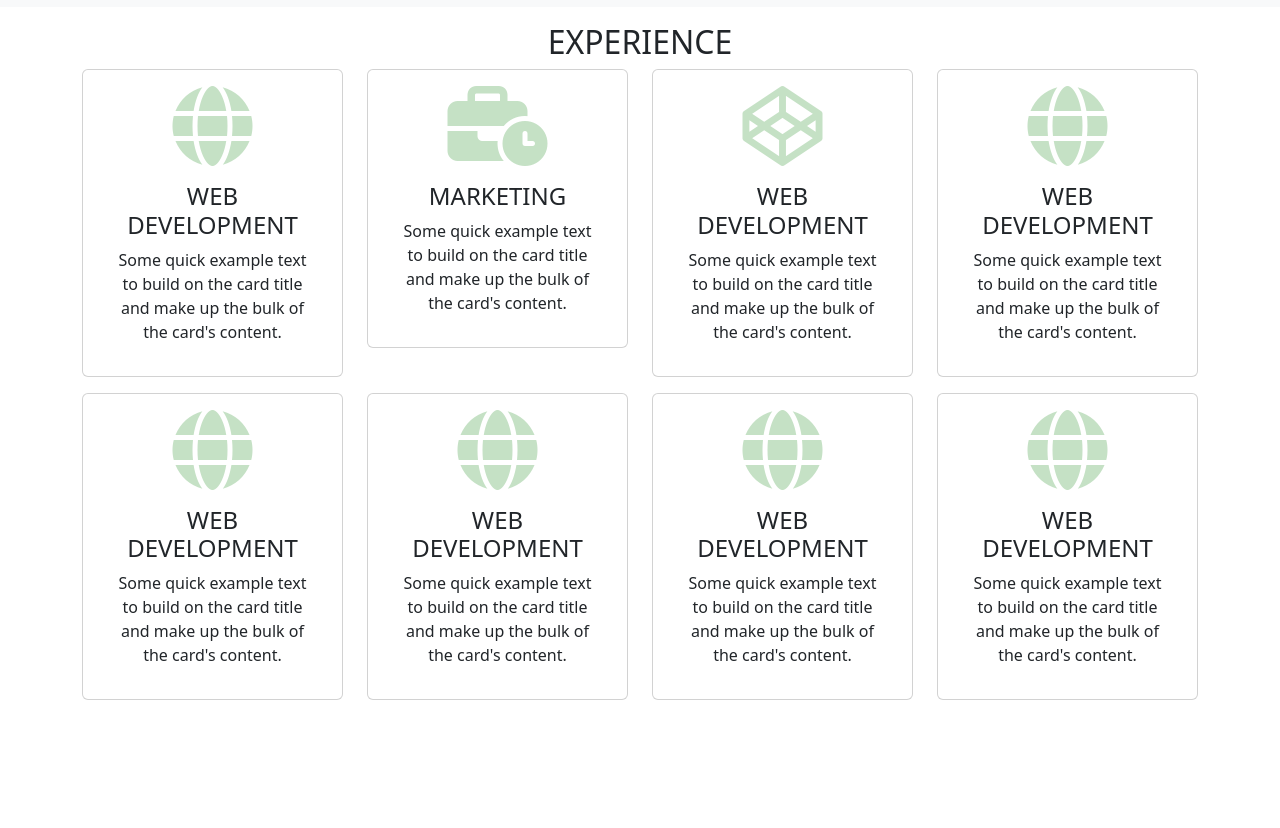
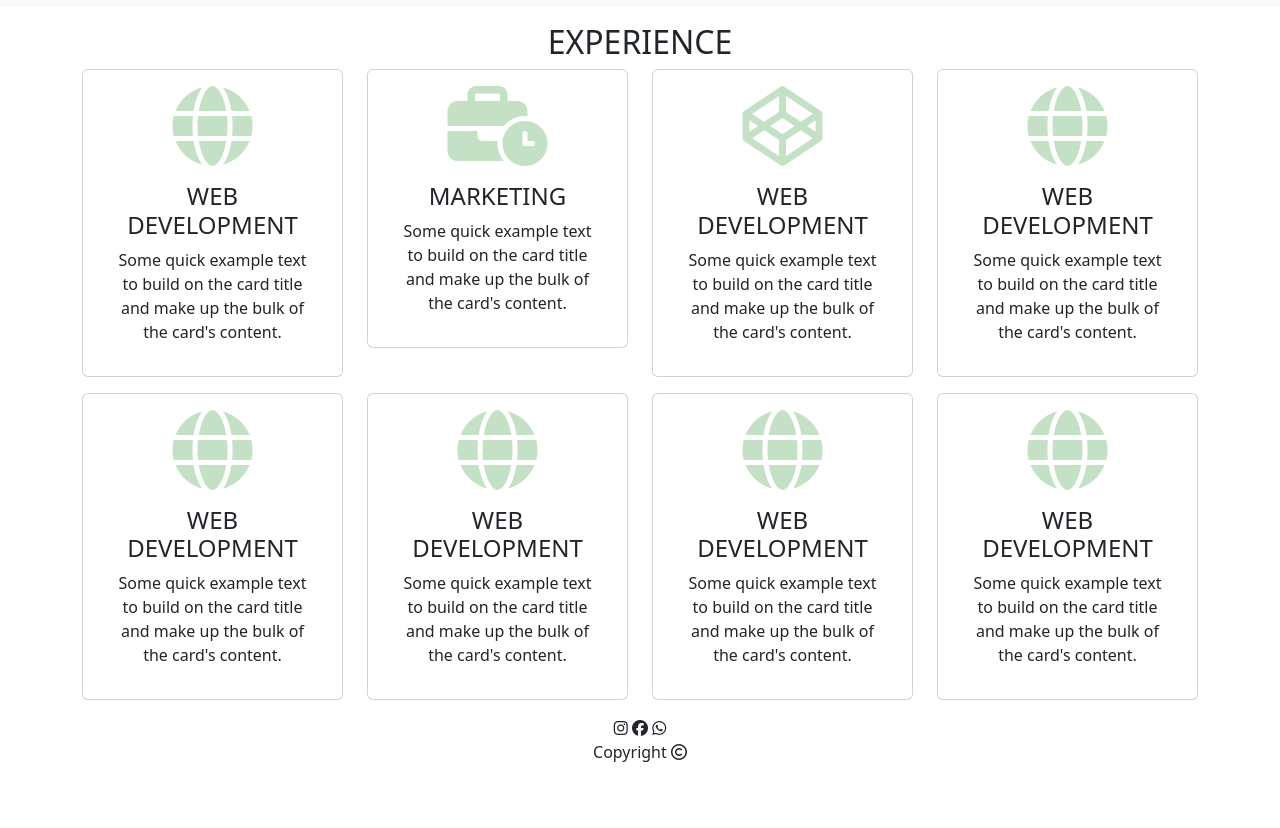
Before and after one commit to iamSreehariTK/basicpersonalwebsite, a plain HTML site: page index.html in a window 1280 px wide. Shown: the part 1311-2139 px from the top of the page. Before the commit the page ends 2027 px from the top, so only its background shows below. Drawn offline with nearby package versions, Linux system fonts and the light colour scheme.

Commit message:
recurs secondbranch

```diff
--- a/index.html
+++ b/index.html
@@ -224,7 +224,20 @@
             </div>
         </div>
       </section>
+      <footer class="bg-white">
+        <div class="container">
+          <div class="row">
+            <div class="col-md-12 text-center">
+              <a href="https://www.instagram.com/sreeharit_k/" ><i class="fa-brands fa-instagram"></i></a>
+              <a href=""><i class="fa-brands fa-facebook"></i></a>
+              <a href=""><i class="fa-brands fa-whatsapp"></i></a>
+              <p>Copyright <i class="fa-regular fa-copyright"></i></p>
+              <br><br>
 
+            </div>
+          </div>
+        </div>
+      </footer>
 
       <script src="https://cdn.jsdelivr.net/npm/bootstrap@5.3.2/dist/js/bootstrap.bundle.min.js" integrity="sha384-C6RzsynM9kWDrMNeT87bh95OGNyZPhcTNXj1NW7RuBCsyN/o0jlpcV8Qyq46cDfL" crossorigin="anonymous"></script>
       <script src="https://kit.fontawesome.com/9d0ab0e86c.js" crossorigin="anonymous"></script>
```
Also changed, not shown: iii.svg (added).
